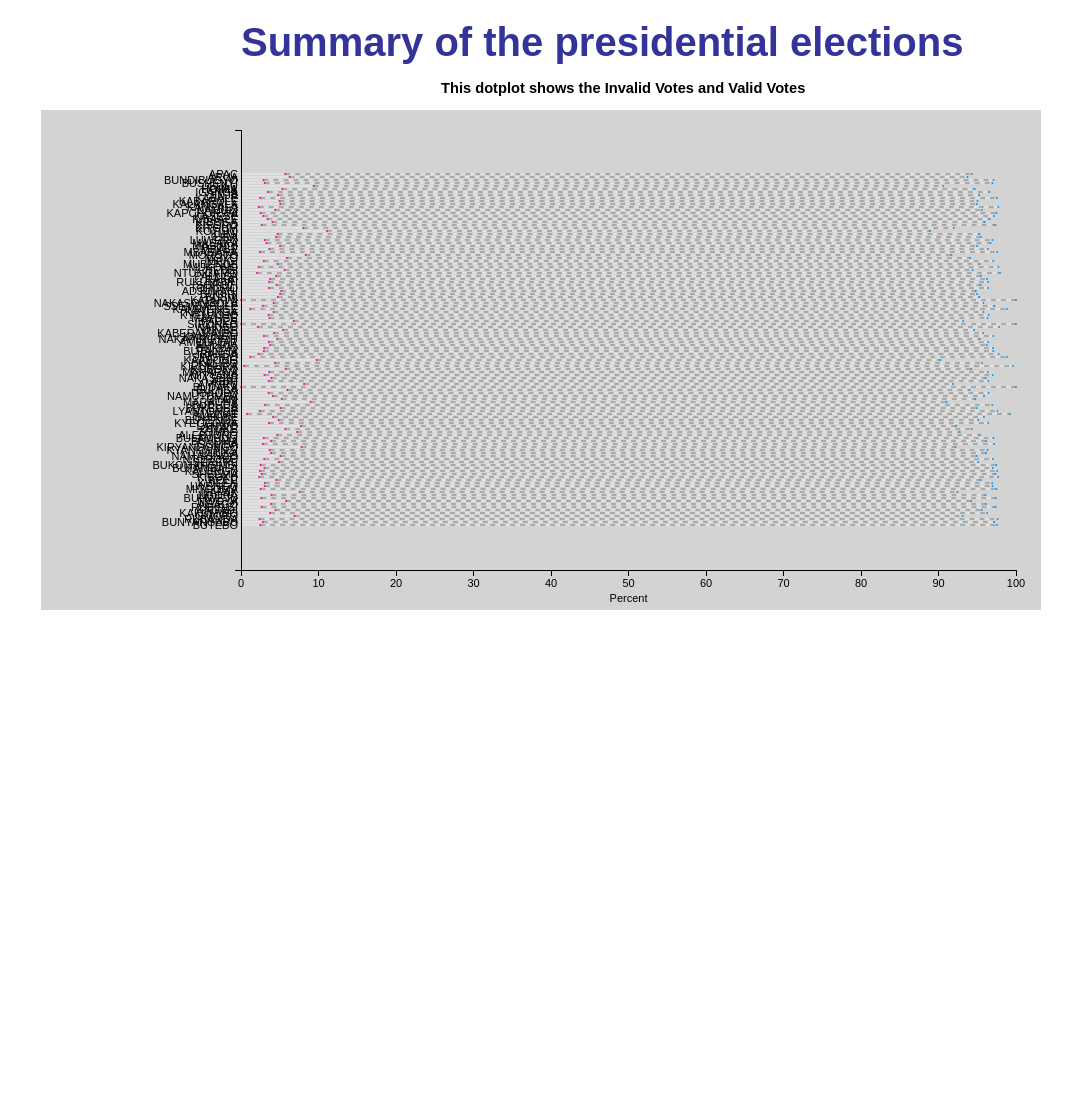
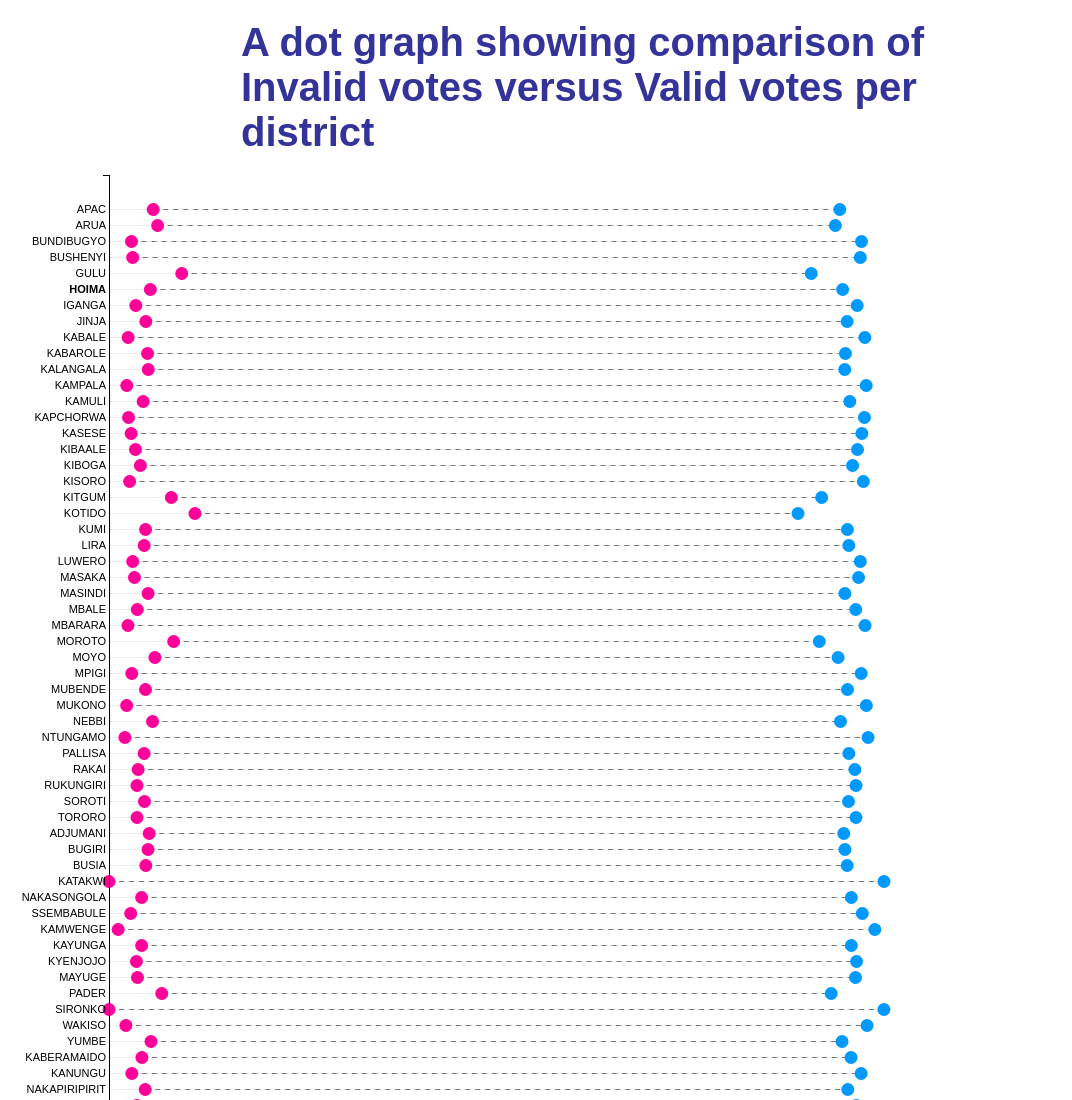
Before and after one commit to Ms-Ainebyona/dotplot, a plain HTML site: page index.html in a window 1280 px wide. Shown: the top 1100 px of the page, without its empty margins (99-1171 px from the left). Before the commit the page ends 800 px from the top, so only its background shows below. Drawn offline with nearby package versions, Linux system fonts and the light colour scheme.

Commit message:
Add files via upload

```diff
--- a/index.html
+++ b/index.html
@@ -42,11 +42,7 @@
 				display: inline;
 			}
 
-			svg {
-				background-color: #d3d3d3;
-				display: block;
-				margin: 0 auto;
-			}
+
 
 			circle {
 				stroke-width: 1;
@@ -95,22 +91,22 @@
 	<body>
 
 		<div id="main">
-			<h1>Summary of the presidential elections
+			<h1>A dot graph showing comparison of Invalid votes versus Valid votes per district
 
-			<p>This dotplot shows the Invalid Votes and Valid Votes
+
 
 		</div>
 		<script type="text/javascript">
 
 		// this is the size of the svg container -- the white part
 			var fullwidth = 1000,
-				fullheight = 500;
+				fullheight = 5000;
 
 			// these are the margins around the graph. Axes labels go in margins.
 			var margin = {top: 20, right: 25, bottom: 20, left: 200};
 
 			var width = 1000 - margin.left - margin.right,
-    		height = 500 - margin.top - margin.bottom;
+    		height = 2000 - margin.top - margin.bottom;
 
 			var widthScale = d3.scale.linear()
 								.range([ 0, width]);
@@ -226,7 +222,7 @@
 					})
 					.append("title")
 					.text(function(d) {
-						return d.District + " in Ivotes: " + d.Ivotes + "%";
+						return d.District + " : Invalid votes =" + d.Ivotes + "%";
 					});
 
 				// Make the dots for 2013
@@ -252,7 +248,7 @@
 					})
 					.append("title")
 					.text(function(d) {
-						return d.District + " in Vvotes  : " + d.Vvotes + "%";
+						return d.District + ":Valid votes= " + d.Vvotes + "%";
 					});
 
 					// add the axes
```
